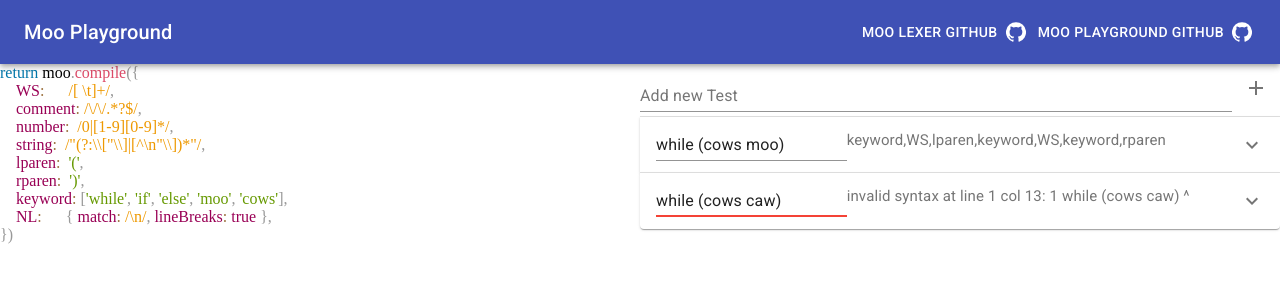
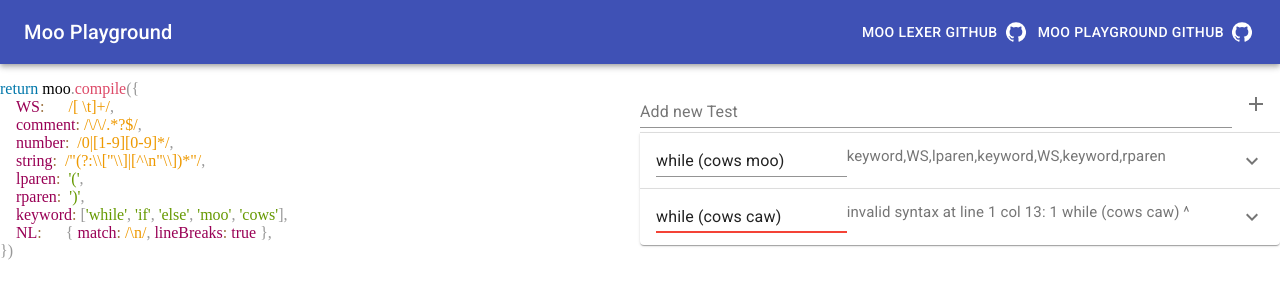
Before and after one commit to OscarAblinger/moo-playground, a React (Create React App) app: page / in a window 1280 px wide. Shown: the top 300 px of the page. Built offline with nearby package versions, Linux system fonts and the light colour scheme.

Commit message:
feat: style improvements

```diff
--- a/src/App.css
+++ b/src/App.css
@@ -5,3 +5,6 @@
 .max-flexer {
     flex-grow: 1;
 }
+.playground-container {
+    margin-top: 1rem;
+}
--- a/src/App/PlaygroundContainer.tsx
+++ b/src/App/PlaygroundContainer.tsx
@@ -8,7 +8,7 @@ export function PlaygroundContainer() {
     const [code, setCode] = useState(defaultCode)
 
     return (
-        <Grid container className="max-flexer">
+        <Grid container className="max-flexer playground-container">
             <Grid item xs={6}>
                 <Editor
                     code={[code, setCode]}
```
